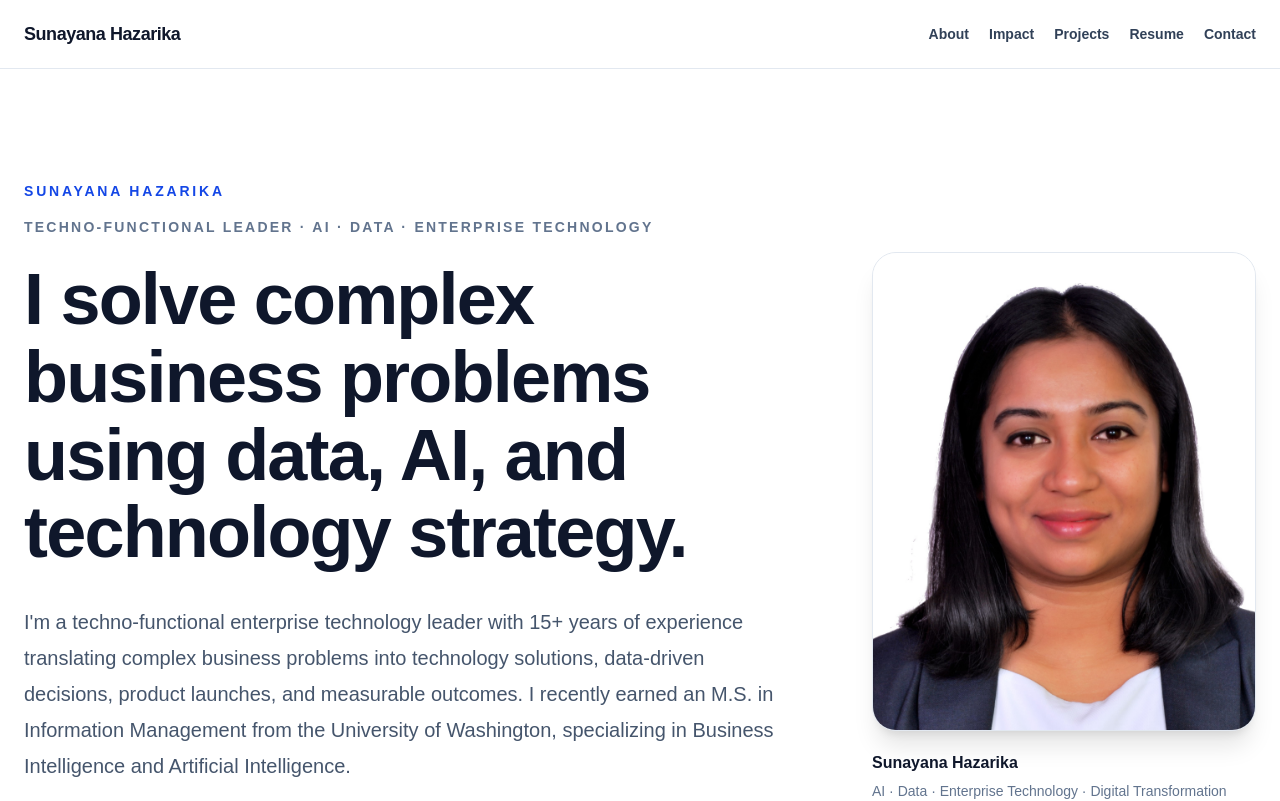
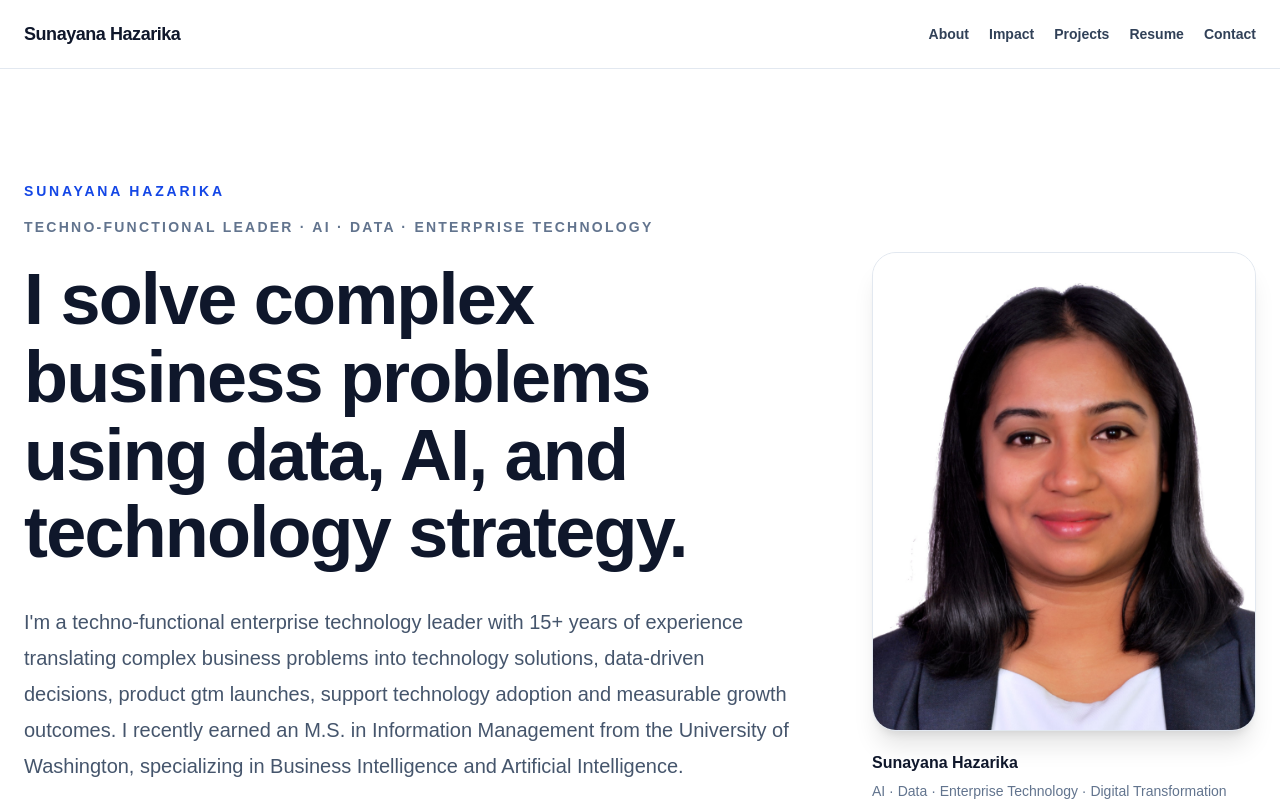
Before and after one commit to SunayanaHaz/portfolio, a Next.js app: page / in a window 1280 px wide. Shown: the top 801 px of the page. Built offline with nearby package versions, Linux system fonts and the light colour scheme.

Commit message:
Update portfolio contact positioning

```diff
--- a/app/page.tsx
+++ b/app/page.tsx
@@ -254,8 +254,8 @@ export default function Home() {
             <p className="mt-8 max-w-3xl text-xl leading-9 text-slate-600">
               I&apos;m a techno-functional enterprise technology leader with
               15+ years of experience translating complex business problems
-              into technology solutions, data-driven decisions, product
-              launches, and measurable outcomes. I recently earned an M.S. in
+              into technology solutions, data-driven decisions, product gtm
+              launches, support technology adoption and measurable growth outcomes. I recently earned an M.S. in
               Information Management from the University of Washington,
               specializing in Business Intelligence and Artificial
               Intelligence.
@@ -579,13 +579,12 @@ export default function Home() {
             Let&apos;s solve an interesting business or technology problem.
           </h2>
 
-          <p className="mt-6 max-w-3xl text-lg leading-8 text-slate-300">
-            I&apos;m interested in opportunities where business, enterprise
-            technology, AI, data, and transformation come together — including
-            business and technical program leadership, AI transformation,
-            business systems, technology strategy, and data-driven
-            transformation.
-          </p>
+          <p className="mt-4 max-w-3xl text-lg leading-8 text-slate-600">
+  I&apos;m interested in work where business, enterprise technology, AI,
+  and data come together — growing products and ecosystems, driving AI
+  adoption inside organizations, leading business and technical programs,
+  and building the data systems behind better decisions.
+</p>
 
           <div className="mt-9 flex flex-wrap gap-4">
             <a
```
